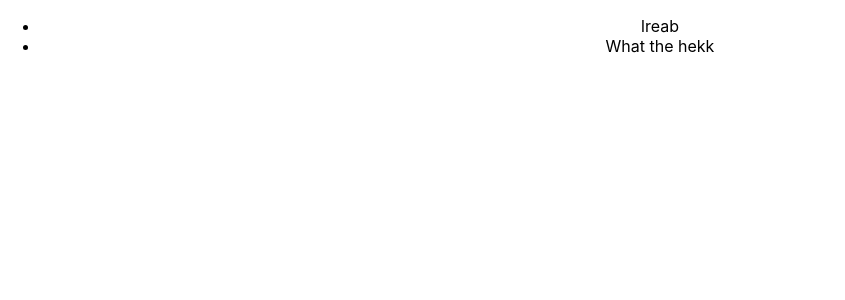
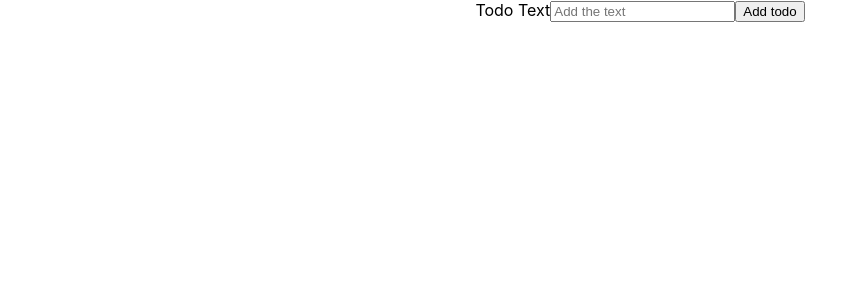
Before and after one commit to alisalamatian1/Todo, a React (Create React App) app in the folder todo/: page / in a window 1280 px wide. Shown: the top 300 px of the page, without its empty margins (0-845 px from the left). Built offline with nearby package versions, Linux system fonts and the light colour scheme.

Commit message:
Adding the state for the new Todos ;dynamic now

```diff
--- a/todo/src/App.tsx
+++ b/todo/src/App.tsx
@@ -1,15 +1,21 @@
-import React from 'react';
+import React, { useState } from 'react';
 import logo from './logo.svg';
 import './App.css';
 import Todos from './component/Todos';
 import Todo from './models/todo';
+import NewTodo from './component/NewTodo';
+
 function App() {
- const todos = [
-   new Todo("lreab"),
-   new Todo ("What the hekk ")
- ];
+ const [todos, setTodo] = useState <Todo[]> ([]);
+ const addTodo = (text: string)=>{
+   const newTodo = new Todo(text);
+    setTodo ((currentTodo) =>{
+        return currentTodo.concat(newTodo);
+    })
+ }
   return (
     <div className="App">
+       <NewTodo onAddTodo= {addTodo}/>
        <Todos items= {todos} />
     </div>
   );
--- a/todo/src/component/NewTodo.tsx
+++ b/todo/src/component/NewTodo.tsx
@@ -1,16 +1,23 @@
 import React, { useRef } from 'react'
 
-export default function NewTodo() {
+const NewTodo: React.FC <{onAddTodo: (text : string) => void}> = (props)=> {
     const todoTextInputRef = useRef<HTMLInputElement>(null)
     const submitHandler = (event: React.FormEvent) =>{
         event.preventDefault();
-        const enteredText = todoTextInputRef.current?.value;
+        const enteredText = todoTextInputRef.current!.value;
+        if (enteredText.trim().length === 0){
+            return;
+        }
+
+        props.onAddTodo(enteredText);
+
     };
     return (
         <form onSubmit={submitHandler}>
-            <label> Todo Text</label>
+            <label htmlFor='text'> Todo Text</label>
             <input ref = {todoTextInputRef} type="text" id = "text" placeholder='Add the text'/>
             <button> Add todo</button>
         </form>
     )
 }
+export default NewTodo;
```
